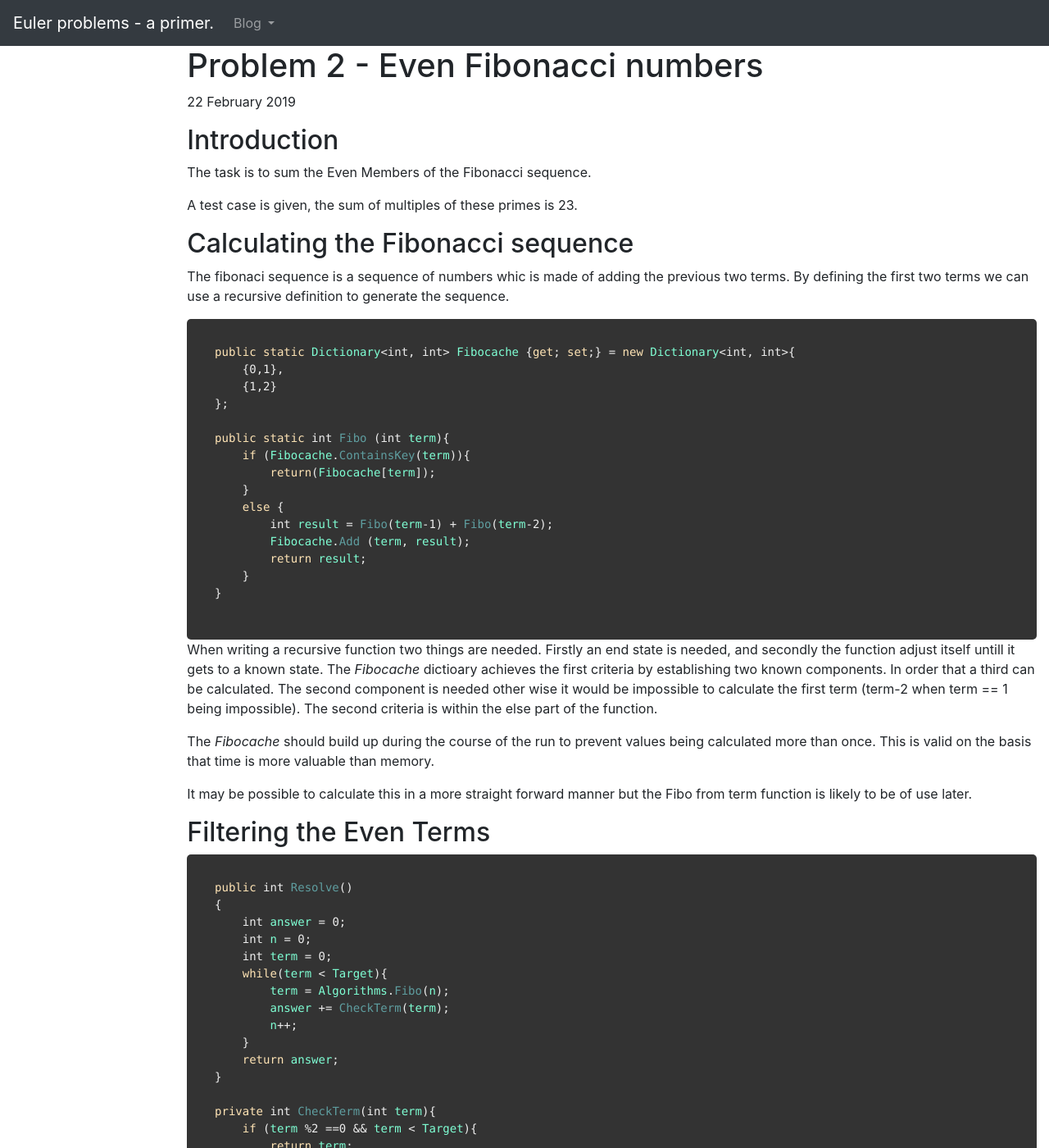
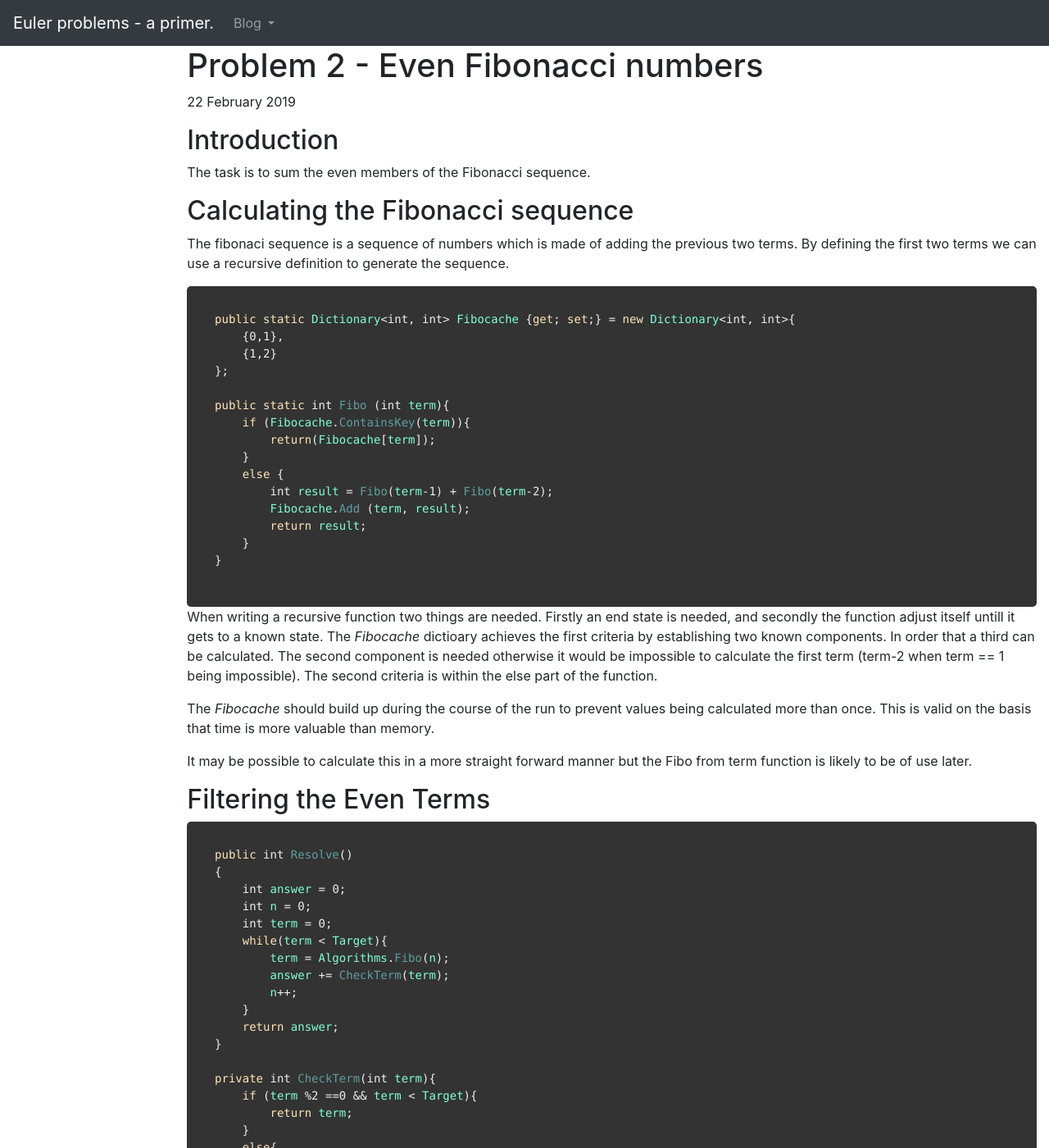
Before and after one commit to grimley517/Euler-dotnet, a Jekyll site: the page built from docs/_posts/2020-02-22-Problem-2-EvenFiboNumbers.md, in a window 1280 px wide and 1400 px high. Shown: the whole window at 82% size. Built offline with Jekyll 4.4.1, drawn with Linux system fonts in a browser that asks for light colours; comment, search, counter and statistics services are not loaded; some of the changed text lies outside the part shown.

Commit message:
Update 2020-02-22-Problem-2-EvenFiboNumbers.md

````diff
--- a/docs/_posts/2020-02-22-Problem-2-EvenFiboNumbers.md
+++ b/docs/_posts/2020-02-22-Problem-2-EvenFiboNumbers.md
@@ -7,15 +7,11 @@ categories: euler problem2
 
 ## Introduction
 
-The task is to sum the Even Members of the Fibonacci sequence.
-
-A test case is given, the sum of multiples of these primes is 23.
-
-
+The task is to sum the even members of the Fibonacci sequence.
 
 ## Calculating the Fibonacci sequence
 
-The fibonaci sequence is a sequence of numbers whic is made of adding the previous two terms.  By defining the first two terms we can use a recursive definition to generate the sequence.
+The fibonaci sequence is a sequence of numbers which is made of adding the previous two terms.  By defining the first two terms we can use a recursive definition to generate the sequence.
 
 ```csharp
     public static Dictionary<int, int> Fibocache {get; set;} = new Dictionary<int, int>{
@@ -35,7 +31,7 @@ The fibonaci sequence is a sequence of numbers whic is made of adding the previo
     }
 ```
 
-When writing a recursive function two things are needed. Firstly an end state is needed, and secondly the function adjust itself untill it gets to a known state. The _Fibocache_ dictioary achieves the first criteria by establishing two known components.  In order that a third can be calculated.  The second component is needed other wise it would be impossible to calculate the first term (term-2  when term == 1 being impossible). The second criteria is within the else part of the function.
+When writing a recursive function two things are needed. Firstly an end state is needed, and secondly the function adjust itself untill it gets to a known state. The _Fibocache_ dictioary achieves the first criteria by establishing two known components.  In order that a third can be calculated.  The second component is needed otherwise it would be impossible to calculate the first term (term-2  when term == 1 being impossible). The second criteria is within the else part of the function.
 
 The _Fibocache_ should build up during the course of the run to prevent values being calculated more than once.  This is valid on the basis that time is more valuable than memory.
 
@@ -69,7 +65,7 @@ It may be possible to calculate this in a more straight forward manner but the F
 
 The Resolve() method uses a while loop to cycle through the sequence untill the maximaum value is reached.  The checkterm adds the term to the answer only if the term is even (term % 2 == 0).  the percentage sign here means to do a division and check the remainder.  If the Remainder is 0, then it is divisible by 2 therefore even.
 
-### Non recursive Solution
+## Non recursive Solution
 
 ```csharp
 
````
Also changed, not shown: other parts of docs/_posts/2020-02-22-Problem-2-EvenFiboNumbers.md (+2 -2 lines).
